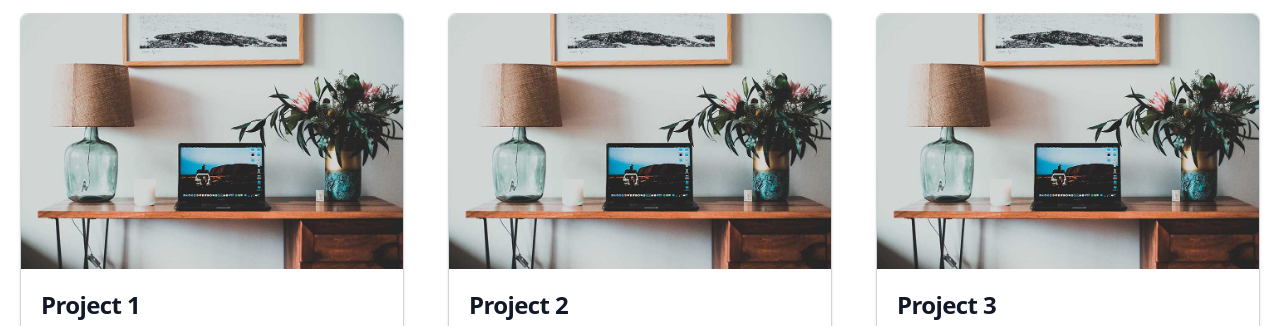
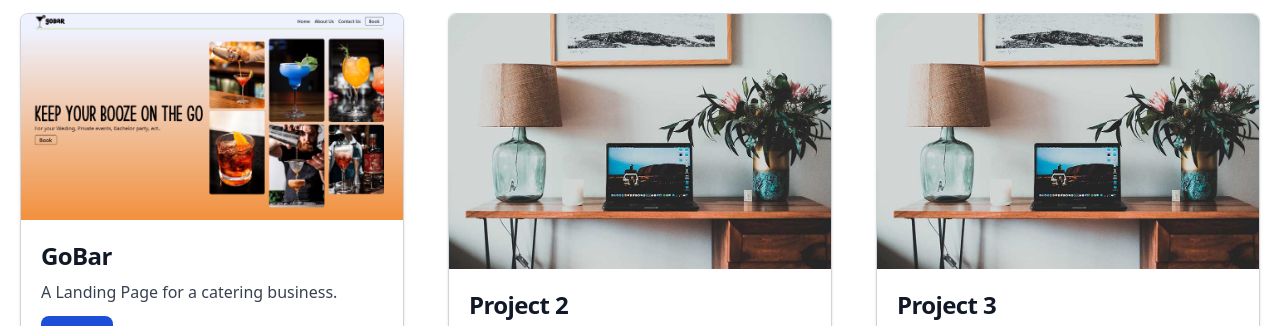
Before and after one commit to fomenendez86/fomenendez86.github.io, a website: page index.html in a window 1280 px wide. Shown: the part 581-907 px from the top of the page. Drawn offline with Linux system fonts and the light colour scheme; a web font is replaced by a local one.

Commit message:
Image and description from Gobar Project

```diff
--- a/index.html
+++ b/index.html
@@ -117,14 +117,13 @@
     <div class="sm:flex gap-1 justify-between">
       <div class="mx-auto max-w-sm bg-white border border-gray-300 rounded-lg shadow mt-4">
         <a href="#">
-          <img class="rounded-t-lg" src="images/image-1.jpg" alt="" />
+          <img class="rounded-t-lg" src="images/gobar-project.png" alt="" />
         </a>
         <div class="p-5">
           <a href="#">
-            <h5 class="mb-2 text-2xl tracking-tight text-gray-900 font-semibold">Project 1</h5>
+            <h5 class="mb-2 text-2xl tracking-tight text-gray-900 font-semibold">GoBar</h5>
           </a>
-          <p class="mb-3 font-normal text-gray-700">Here are the biggest enterprise technology acquisitions of 2021 so
-            far, in reverse chronological order.</p>
+          <p class="mb-3 font-normal text-gray-700">A Landing Page for a catering business.</p>
           <a href="#"
             class="inline-flex items-center px-3 py-2 text-sm font-medium text-center text-white bg-blue-700 rounded-lg hover:bg-blue-800 focus:ring-4 focus:outline-none focus:ring-blue-300">
             Go visit
```
Also changed, not shown: images/gobar-project.png (added).
